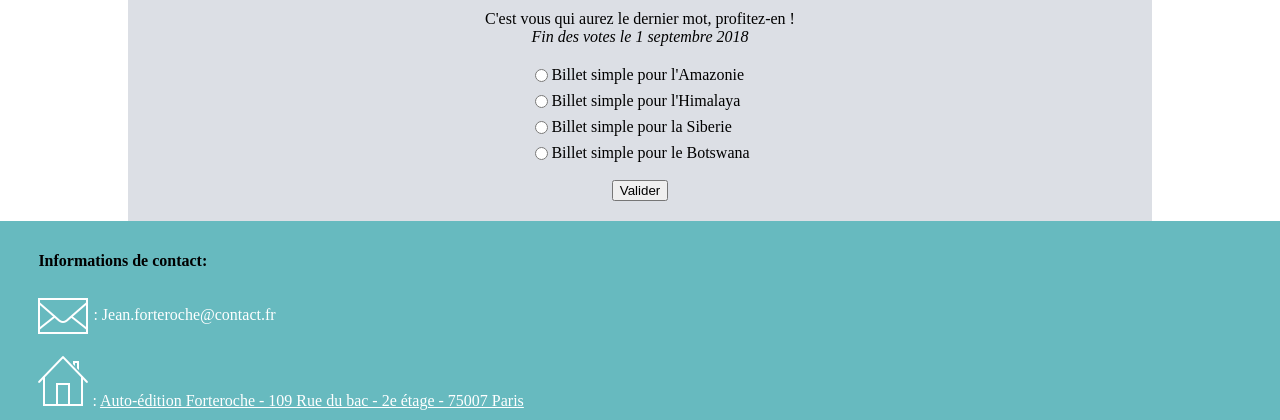
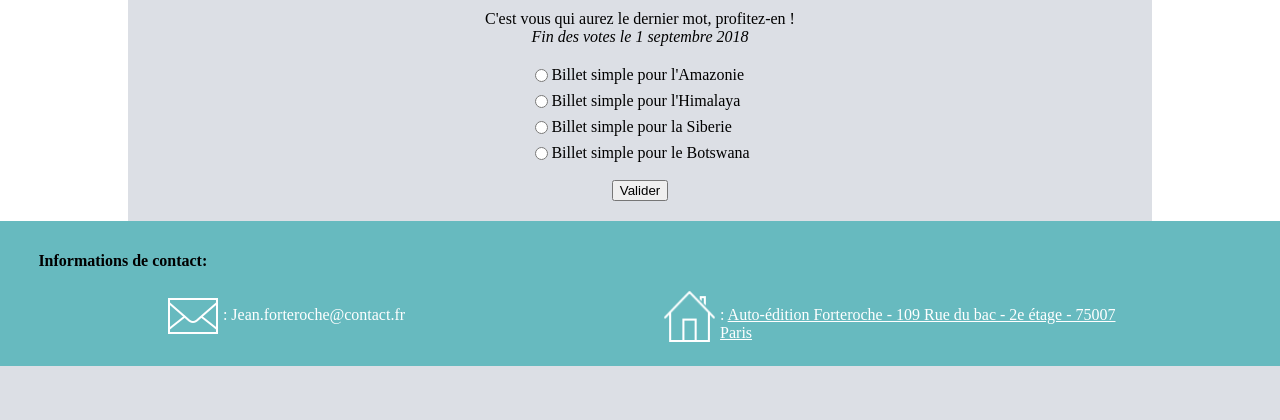
Before and after one commit to GeoffreySanchez/OC-Projet_4, a PHP site: page /view/frontend/homePage.php in a window 1280 px wide. Shown: the part 827-1247 px from the top of the page. After the commit the page ends 1193 px from the top, so only its background shows below. Run offline with PHP 8.4, Linux system fonts and the light colour scheme.

Commit message:
Modification design footer

```diff
--- a/public/css/style.css
+++ b/public/css/style.css
@@ -160,9 +160,19 @@ alt {
     color: white;
 }
 
+#infosContact {
+    display: flex;
+    justify-content: space-around;
+    flex-wrap: wrap;
+}
 
+#contactCourrier {
+    display: flex;
+}
 
-
+#contactCourrier img {
+    max-height: 51px;
+}
 
 /* Home page */
 
--- a/view/frontend/template.php
+++ b/view/frontend/template.php
@@ -26,13 +26,17 @@
         <footer>
             <div id="contact">
                 <h4>Informations de contact: </h4>
+                <div id="infosContact">
                     <div id="contactMail">
                         <img src="../../public/images/mail.png" alt="icone de mail" />
                         <p>: Jean.forteroche@contact.fr</p>
                     </div>
                     <div id="contactCourrier">
                         <img src="../../public/images/adresse.png" alt="icone de courrier" />
+                        <p>
                         <a href="https://www.google.com.br/maps/place/109+Rue+du+Bac,+75007+Paris/@48.8523109,2.323076,18z/data=!3m1!4b1!4m5!3m4!1s0x47e671d48f41b323:0xd28da53e242a5cba!8m2!3d48.8523099!4d2.3237267">: <span class="underline">Auto-édition Forteroche - 109 Rue du bac - 2e étage - 75007 Paris</span></a>
+                        </p>
+                    </div>
                 </div>
             </div>
         </footer>
```
Lines whose indentation alone changed are shown as unchanged.
